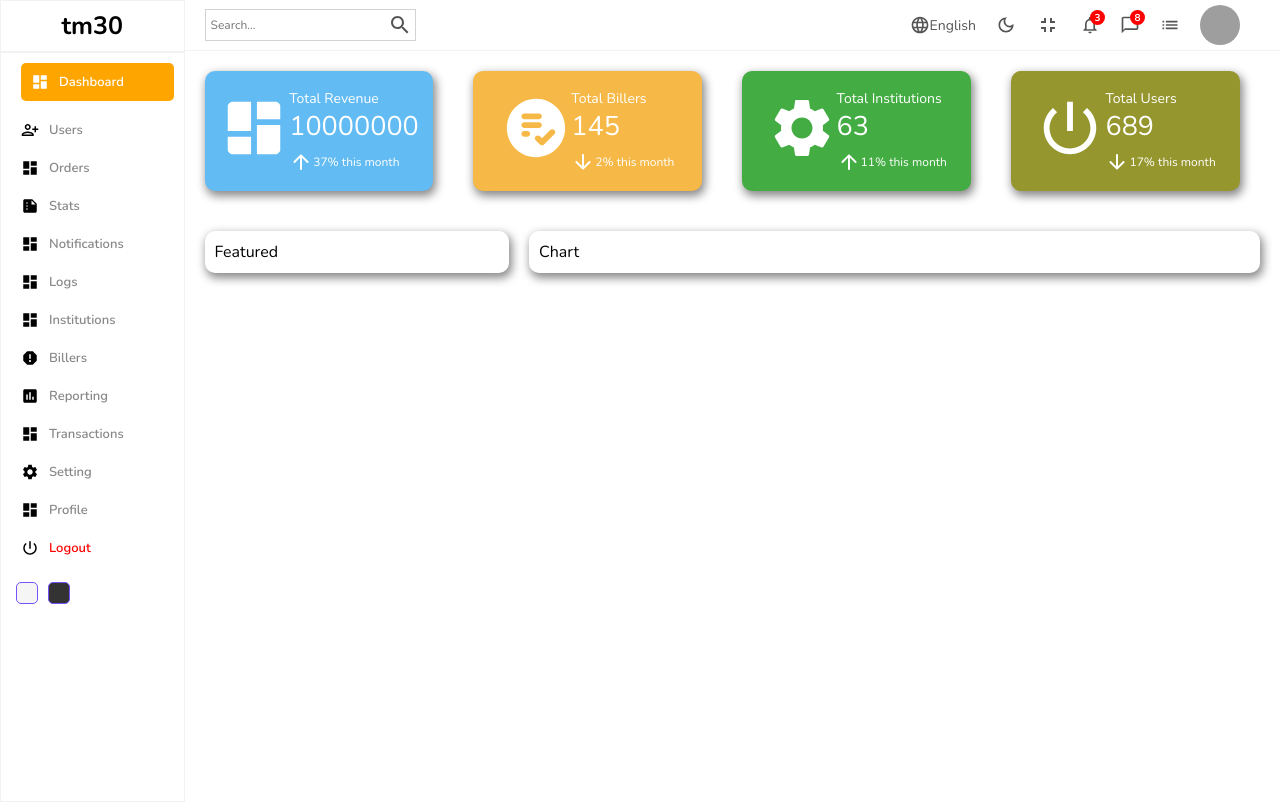
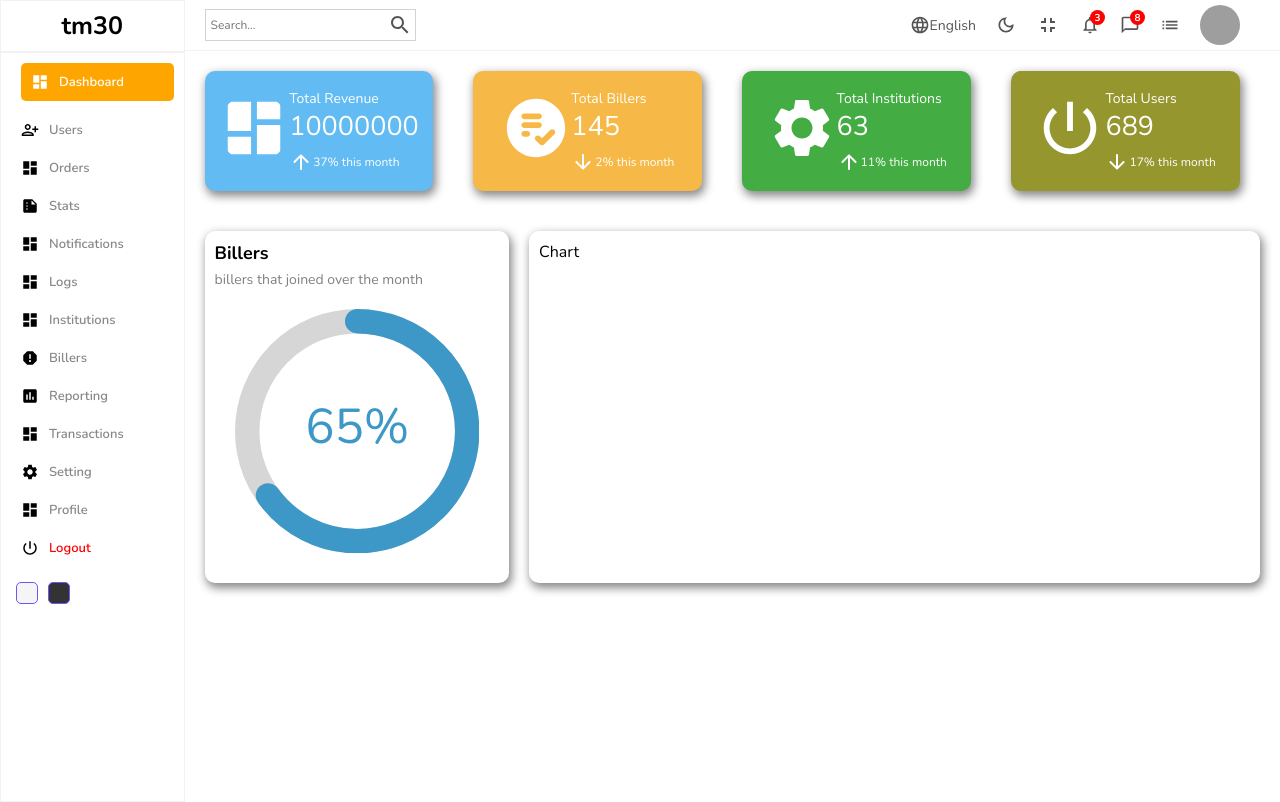
Before and after one commit to gemtunde/tm30, a React (Create React App) app: page / in a window 1280 px wide. Built offline with nearby package versions, Linux system fonts and the light colour scheme; grey boxes are pictures that could not be loaded.

Commit message:
circular chart

```diff
--- a/package.json
+++ b/package.json
@@ -12,6 +12,7 @@
     "@testing-library/react": "^13.3.0",
     "@testing-library/user-event": "^13.5.0",
     "react": "^18.1.0",
+    "react-circular-progressbar": "^2.1.0",
     "react-dom": "^18.1.0",
     "react-router-dom": "^6.3.0",
     "react-scripts": "5.0.1",
--- a/src/components/featured/Featured.jsx
+++ b/src/components/featured/Featured.jsx
@@ -1,9 +1,25 @@
 import React from 'react';
+import { CircularProgressbar } from 'react-circular-progressbar';
+import 'react-circular-progressbar/dist/styles.css';
 import './featured.scss';
 
 const Featured = () => {
   return (
-    <div className='featured'>Featured</div>
+    <div className='featured'>
+        <div className="top">
+            <h1 className="title">Billers</h1>
+            <p className="description"> billers that joined over the month</p>
+        </div>
+        <div className="bottom">
+            <div className="featuredChart">
+                <CircularProgressbar
+                value={65}
+                text={` 65%` }
+                strokeWidth={10}/>
+            </div>
+        </div>
+
+    </div>
   )
 }
 
--- a/src/components/featured/featured.scss
+++ b/src/components/featured/featured.scss
@@ -5,4 +5,20 @@
         -moz-box-shadow: 3px 3px 11px 2px rgba(179, 125, 125, 0.75);
         border-radius: 10px;
         padding: 10px;
+
+        .top{
+
+            .title{
+                font-size: 18px;
+                font-weight: 700;
+                margin-bottom: 5px;
+            }
+            .description{
+                font-size: 14px;
+                color: grey;
+            }
+        }
+        .bottom{
+            padding: 20px;
+        }
 }
```
Also changed, not shown: 1 other file (tests, documents, lock files or other folders).
